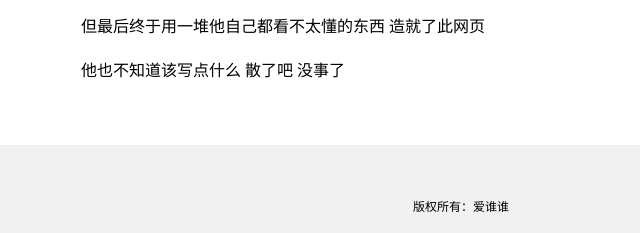
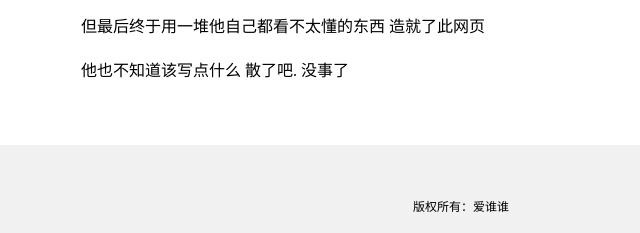
Before and after one commit to CN-rong/rongyu666, a plain HTML site: page index.html in a window 1280 px wide. Shown: the part 238-471 px from the top of the page, 179-819 px from the left. Drawn offline with Linux system fonts and the light colour scheme.

Commit message:
Update index.html

```diff
--- a/index.html
+++ b/index.html
@@ -23,7 +23,7 @@
 <p>乡亲们 欢迎来到荣峪同志的第一个个人网页 </p>
 <p>他自学成才  虽然经历了多次莫名其妙的代码错误</p>
 <p>但最后终于用一堆他自己都看不太懂的东西 造就了此网页</p>
-<p>他也不知道该写点什么 散了吧 没事了</P>
+<p>他也不知道该写点什么 散了吧. 没事了</P>
 </div>
  <div style="
     background-color: #f1f1f1;
```
